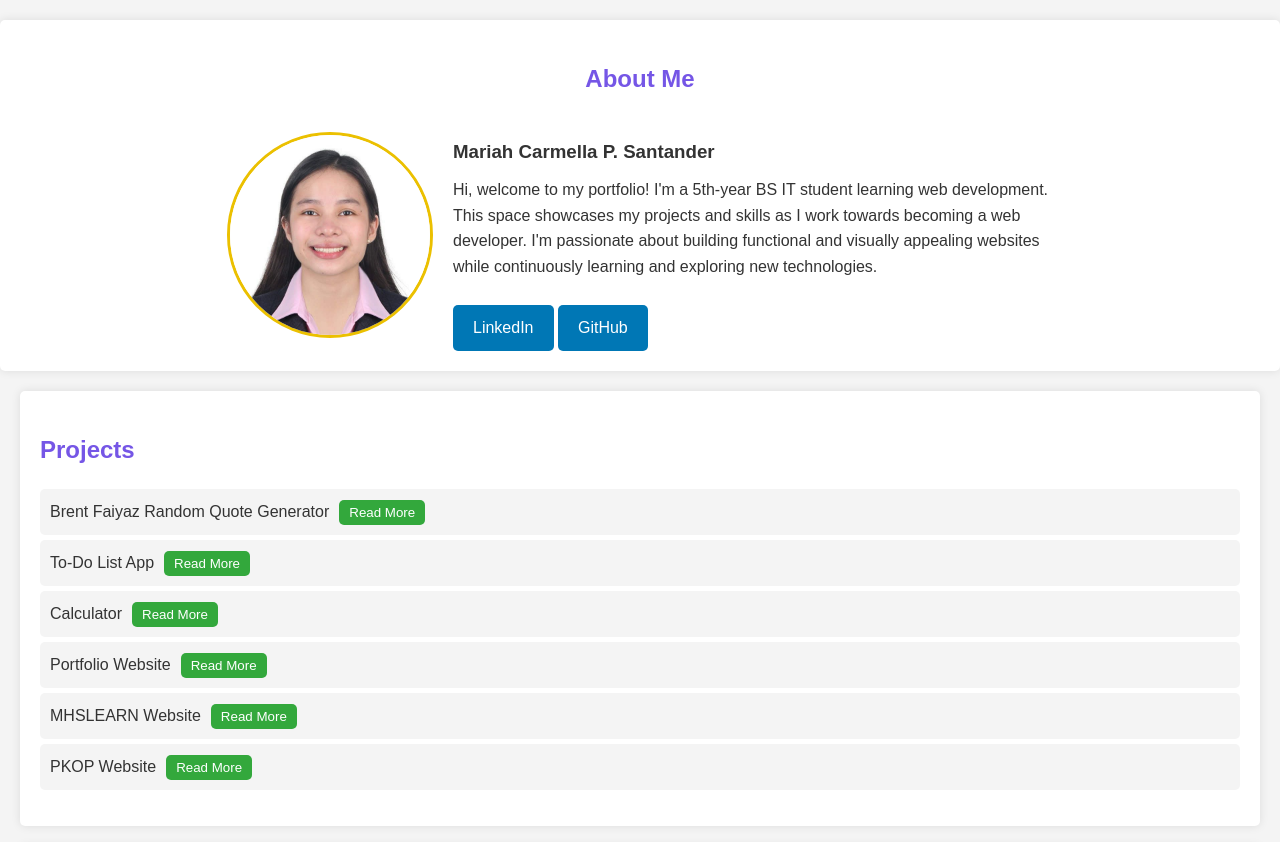
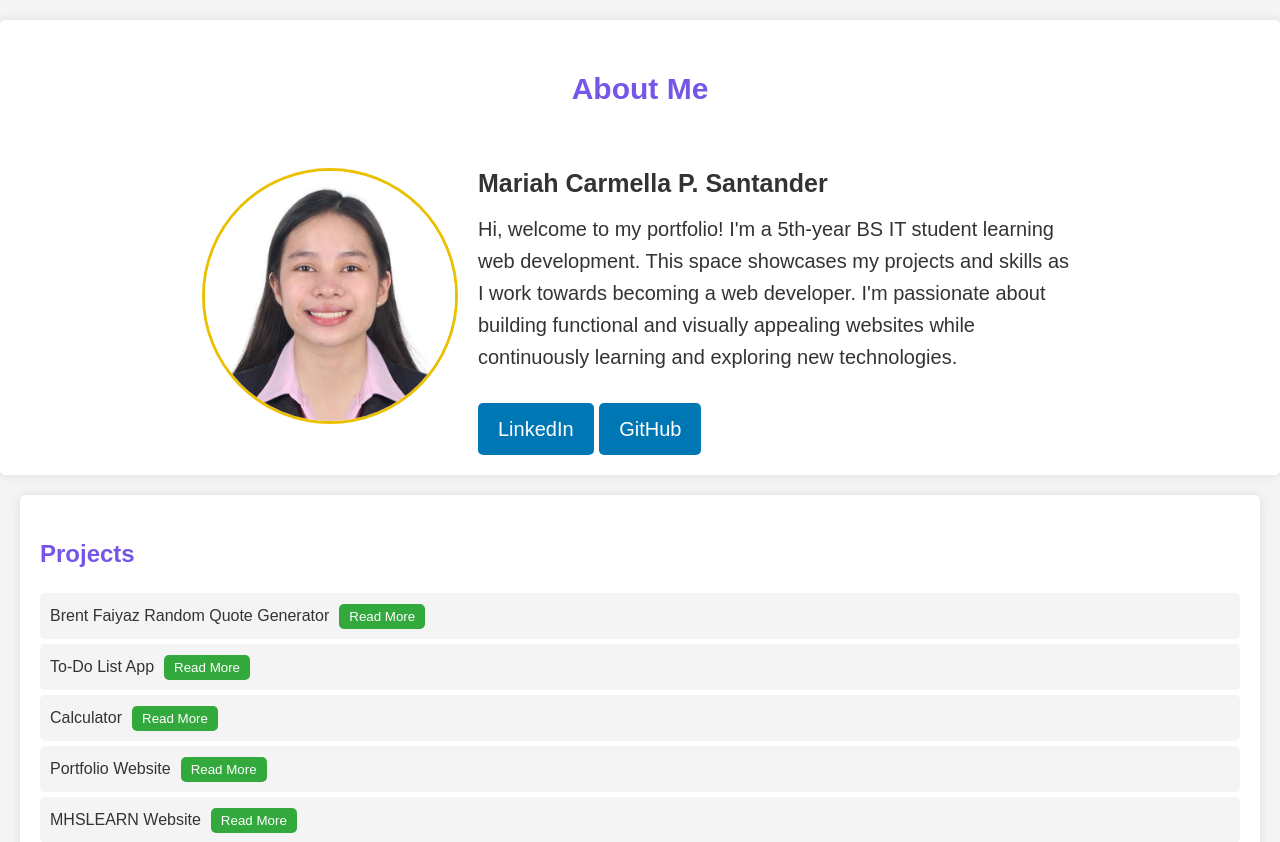
Before and after one commit to SunThunderz/Portfolio, a PHP site: page / in a window 1280 px wide. Shown: the part 126-968 px from the top of the page. Run offline with PHP 8.4, Linux system fonts and the light colour scheme.

Commit message:
Enhancement of About Me

```diff
--- a/styles.css
+++ b/styles.css
@@ -164,6 +164,7 @@ body.dark-mode footer {
     align-items: center;
     text-align: center;
     margin: 20px 0;
+    font-size: 20px;
 }
 
 .about-content {
@@ -175,8 +176,8 @@ body.dark-mode footer {
 
 /* Style for the profile picture */
 #profile-pic {
-    width: 200px;
-    height: 200px;
+    width: 250px;
+    height: 250px;
     border-radius: 100%;
     margin-right: 20px;
 }
@@ -188,6 +189,7 @@ body.dark-mode footer {
 
 .about-text h3 {
     margin-bottom: 10px;
+    font-size: 25px;
 }
 
 .about-text p {
```
Also changed, not shown: script.js (line endings or trailing spaces).
